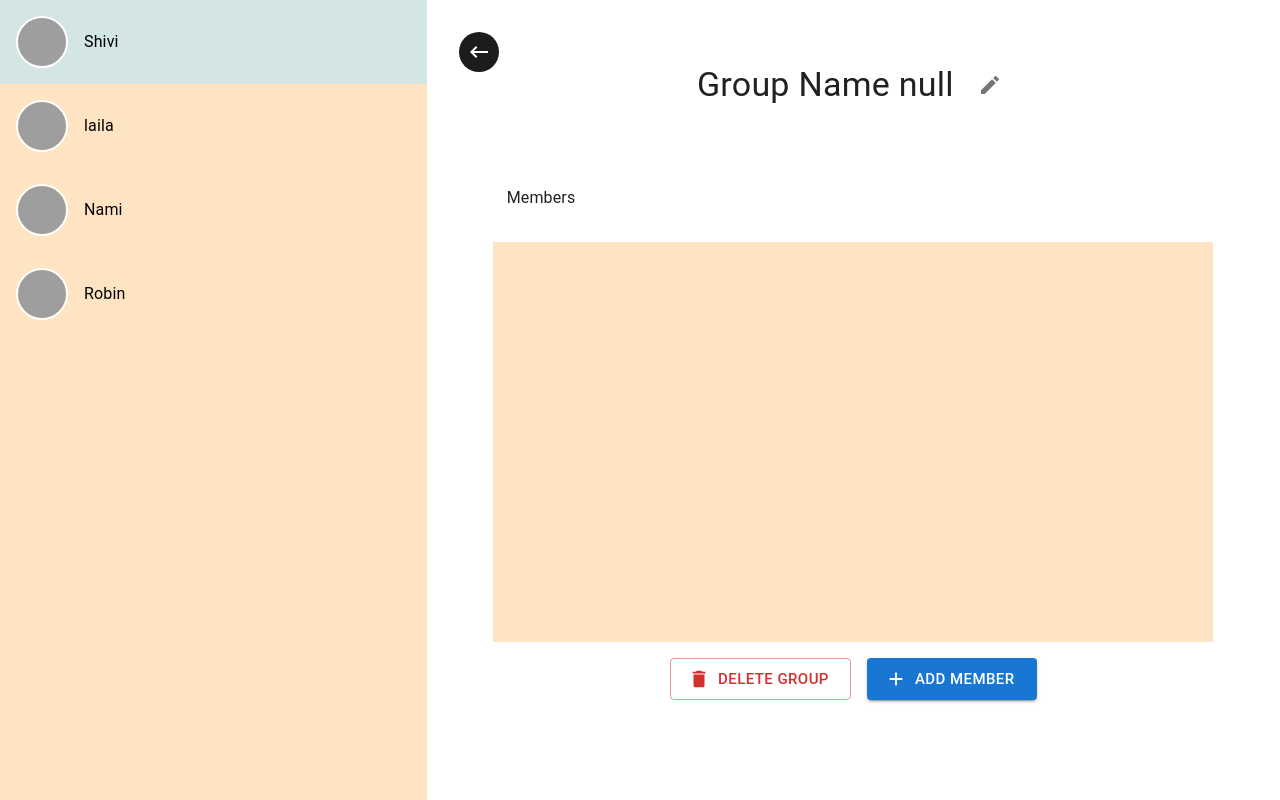
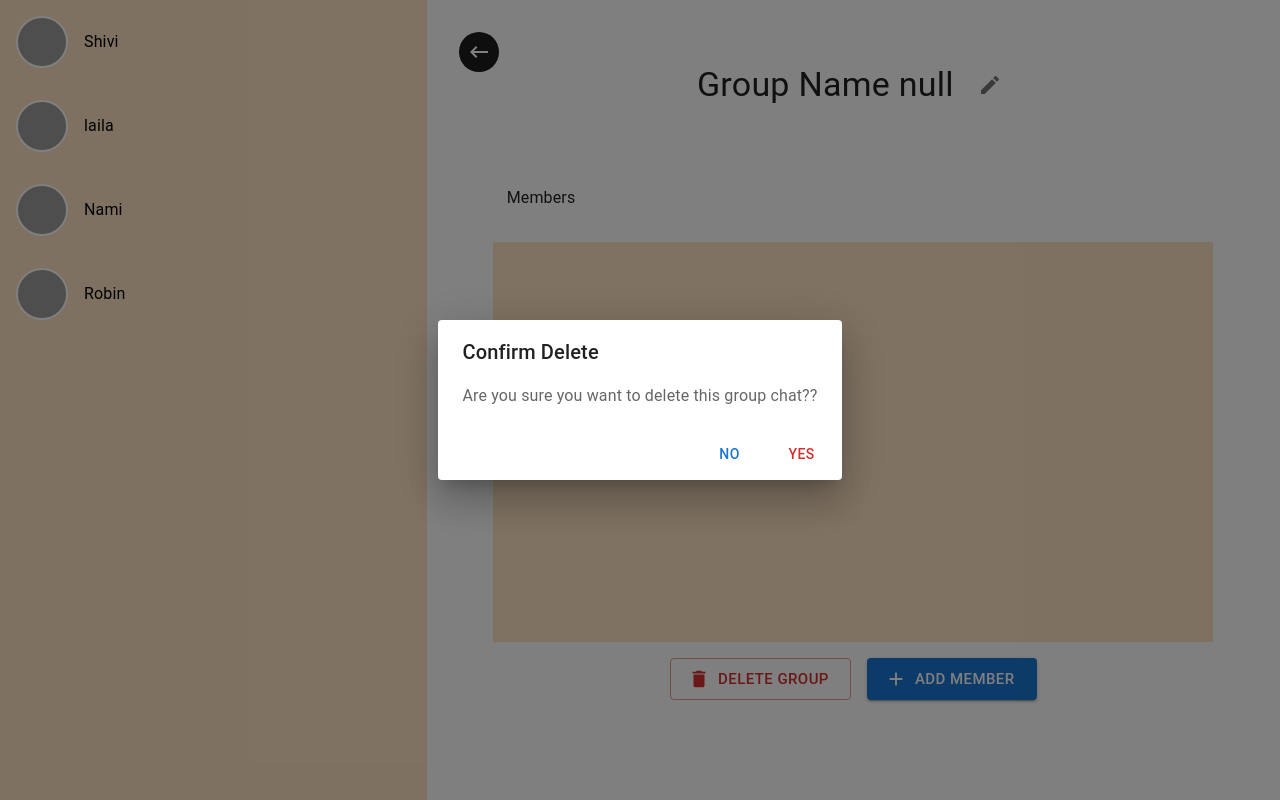
Before and after one commit to Shivyy247/chatloop, a React (Vite) app in the folder client/: page /group in a window 1280 px wide. Both pictures are taken after a click on the button "DELETE GROUP". Built offline with nearby package versions, Linux system fonts and the light colour scheme; grey boxes are pictures that could not be loaded.

Commit message:
feat: add ConfirmDeleteDialog component for group deletion confirmation; integrate it into Group component

```diff
--- /dev/null
+++ b/client/src/components/dialogs/ConfirmDeleteDialog.jsx
@@ -0,0 +1,21 @@
+import { Button, Dialog, DialogActions, DialogContent, DialogContentText, DialogTitle } from '@mui/material'
+import React from 'react'
+
+const ConfirmDeleteDialog = ({open, handleClose, deleteHandler}) => {
+    return (
+      <Dialog open={open} onClose={handleClose}>
+        <DialogTitle>Confirm Delete</DialogTitle>
+        <DialogContent>
+          <DialogContentText>
+            Are you sure you want to delete this group chat??
+          </DialogContentText>
+        </DialogContent>
+        <DialogActions>
+          <Button onClick={handleClose}>No</Button>
+          <Button onClick={deleteHandler} color='error'>Yes</Button>
+        </DialogActions>
+      </Dialog>
+    );
+}
+
+export default ConfirmDeleteDialog
--- a/client/src/pages/Group.jsx
+++ b/client/src/pages/Group.jsx
@@ -1,4 +1,5 @@
 import {
+  Backdrop,
   Box,
   Button,
   Drawer,
@@ -17,11 +18,12 @@
   KeyboardBackspace as KeyboardBackspaceIcon,
   Menu as MenuIcon,
 } from "@mui/icons-material";
-import React, { memo, useEffect, useState } from "react";
+import React, { memo, useEffect, useState, lazy, Suspense } from "react";
 import { useNavigate, useSearchParams } from "react-router-dom";
 import { Link } from "../components/styles/StyledComponents";
 import AvatarCard from "../components/shared/AvatarCard";
 import { sampleChats } from "../constants/sampleData";
+const ConfirmDeleteDialog = lazy(() => import("../components/dialogs/ConfirmDeleteDialog"));
 
 const Group = () => {
   const [searchParams] = useSearchParams();
@@ -61,6 +63,11 @@
   const openAddMemberHandler = () => {
     console.log("add member");
   };
+
+   const deleteHandler = () => {
+     console.log("delete handler");
+     closeConfirmDeleteHandler();
+   };
 
   useEffect(() => {
     setGroupName(`Group Name ${chatId}`);
@@ -206,7 +213,13 @@
         </>}
       </Grid>
 
-
+      {
+        confirmDeleteDialog && <>
+          <Suspense fallback={<Backdrop/>} open >
+            <ConfirmDeleteDialog open={confirmDeleteDialog} handleClose={closeConfirmDeleteHandler} deleteHandler={deleteHandler} />
+          </Suspense>
+        </>
+      }
 
       <Drawer
         sx={{
```
